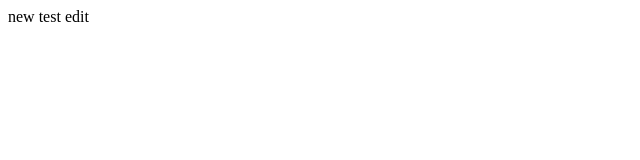
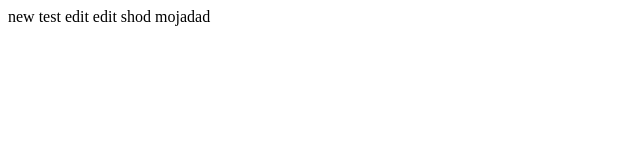
Before and after one commit to majid3749/test1, a plain HTML site: page index.html in a window 1280 px wide. Shown: the whole page, without its empty margins (0-640 px from the left). Drawn offline with Linux system fonts and the light colour scheme.

Commit message:
changes is ok

```diff
--- a/index.html
+++ b/index.html
@@ -1,5 +1,6 @@
 <html>
 <body>
  new test edit
+edit shod mojadad
 </body>
 </html>
```
